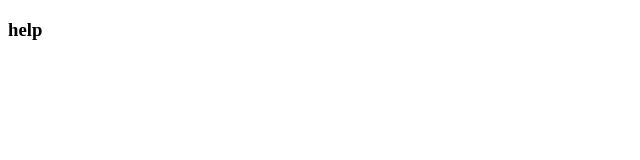
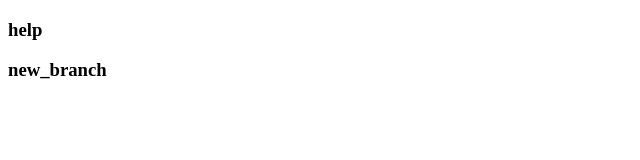
Before and after one commit to ElfMydak/OKR, a plain HTML site: page Index.html in a window 1280 px wide. Shown: the whole page, without its empty margins (0-640 px from the left). Drawn offline with Linux system fonts and the light colour scheme.

Commit message:
new_branch commit

```diff
--- a/Index.html
+++ b/Index.html
@@ -11,5 +11,6 @@
 
 </header>
 <h3>help</h3>
+<h3>new_branch</h3>
 </body>
 </html>
```
